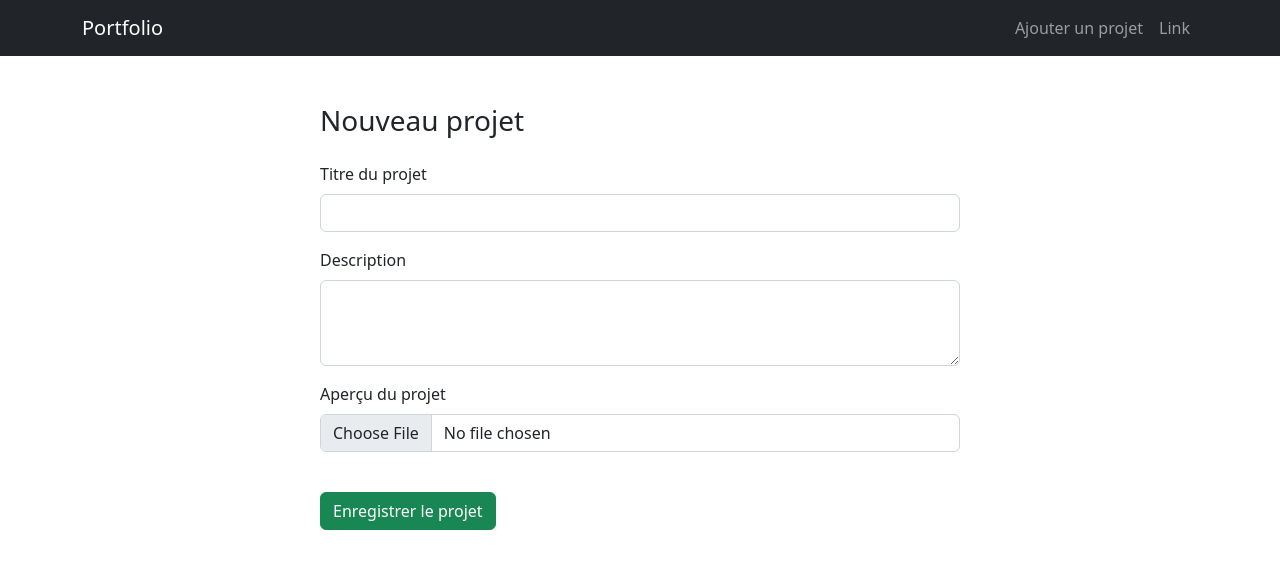
After one commit to xavier02312/Portfolio_xav, a PHP site: template templates/project/new.php in a window 1280 px wide. The commit adds this page. Shown: the top 569 px of the page. Run offline with PHP 8.4, Linux system fonts and the light colour scheme; the template is opened without the code that fills it, so the values that code supplies are empty.

Commit message:
Add new project

```diff
--- a/composer.json
+++ b/composer.json
@@ -1,5 +1,6 @@
 {
     "require": {
-        "fakerphp/faker": "^1.19"
+        "fakerphp/faker": "^1.19",
+        "symfony/var-dumper": "^6.0"
     }
 }
--- a/src/Controller/HomeController.php
+++ b/src/Controller/HomeController.php
@@ -1,7 +1,6 @@
 <?php
 
 require_once __DIR__ .'../../Repository/ProjectRepository.php';
-// require_once __DIR__ .'../../Entity/Avis.php';
 
 class HomeController {
 
--- a/src/Repository/ProjectRepository.php
+++ b/src/Repository/ProjectRepository.php
@@ -34,7 +34,7 @@ class ProjectRepository extends Db {
 	public function all()
 	{
 		try {
-			$query = $this->getDb()->query('SELECT * FROM project');
+			$query = $this->getDb()->query('SELECT * FROM project ORDER BY created_at DESC');
 			$projects = $query->fetchAll();
 
 			foreach($projects as $project) {
--- a/templates/index.php
+++ b/templates/index.php
@@ -18,7 +18,7 @@
                 <div class="collapse navbar-collapse" id="navbarSupportedContent">
                     <ul class="navbar-nav ms-auto mb-2 mb-lg-0">
                         <li class="nav-item">
-                            <a class="nav-link" href="#">Home</a>
+                            <a class="nav-link" href="/project/add">Ajouter un projet</a>
                         </li>
                         <li class="nav-item">
                             <a class="nav-link" href="#">Link</a>
--- /dev/null
+++ b/templates/project/new.php
@@ -0,0 +1,59 @@
+<!DOCTYPE html>
+<html lang="en">
+	<head>
+		<meta charset="UTF-8">
+		<meta http-equiv="X-UA-Compatible" content="IE=edge">
+		<meta name="viewport" content="width=device-width, initial-scale=1.0">
+		<title>Portfolio</title>
+		<link href="https://cdn.jsdelivr.net/npm/bootstrap@5.2.0-beta1/dist/css/bootstrap.min.css" rel="stylesheet" integrity="sha384-0evHe/X+R7YkIZDRvuzKMRqM+OrBnVFBL6DOitfPri4tjfHxaWutUpFmBp4vmVor" crossorigin="anonymous">
+	</head>
+	<body>
+		<!-- Navigation -->
+		<nav class="navbar navbar-expand-lg bg-dark navbar-dark">
+			<div class="container">
+				<a class="navbar-brand" href="#">Portfolio</a>
+				<button class="navbar-toggler" type="button" data-bs-toggle="collapse" data-bs-target="#navbarSupportedContent" aria-controls="navbarSupportedContent" aria-expanded="false" aria-label="Toggle navigation">
+					<span class="navbar-toggler-icon"></span>
+				</button>
+				<div class="collapse navbar-collapse" id="navbarSupportedContent">
+					<ul class="navbar-nav ms-auto mb-2 mb-lg-0">
+						<li class="nav-item">
+							<a class="nav-link" href="/project/add">Ajouter un projet</a>
+						</li>
+						<li class="nav-item">
+							<a class="nav-link" href="#">Link</a>
+						</li>
+					</ul>
+				</div>
+			</div>
+		</nav>
+
+		<!-- Formulaire d'ajout d'un nouveau projet -->
+		<div class="w-50 mx-auto pt-5">
+            <h1 class="fs-3 mb-4">Nouveau projet</h1>
+
+            <!-- Message flash -->
+			<?php if(isset($message)): ?>
+                <div class="alert alert-<?php echo $success; ?>" role="alert">
+					<?php echo $message; ?>
+                </div>
+			<?php endif; ?>
+
+            <form method="post" enctype="multipart/form-data">
+                <div class="mb-3">
+                    <label for="title" class="form-label">Titre du projet</label>
+                    <input type="text" class="form-control" id="title" name="title">
+                </div>
+                <div class="mb-3">
+                    <label for="description" class="form-label">Description</label>
+                    <textarea class="form-control" id="description" rows="3" name="description"></textarea>
+                </div>
+                <div class="mb-3">
+                    <label for="preview" class="form-label">Aperçu du projet</label>
+                    <input class="form-control" type="file" id="preview" name="preview">
+                </div>
+                <button class="btn btn-success mt-4">Enregistrer le projet</button>
+            </form>
+		</div>
+	</body>
+</html>
```
Also changed, not shown: config/routes.php (+11 -1 lines), src/Controller/Admin/AdminController.php (added, +56 -0 lines), src/Service/UploadService.php (added, +66 -0 lines), 1 other file.
